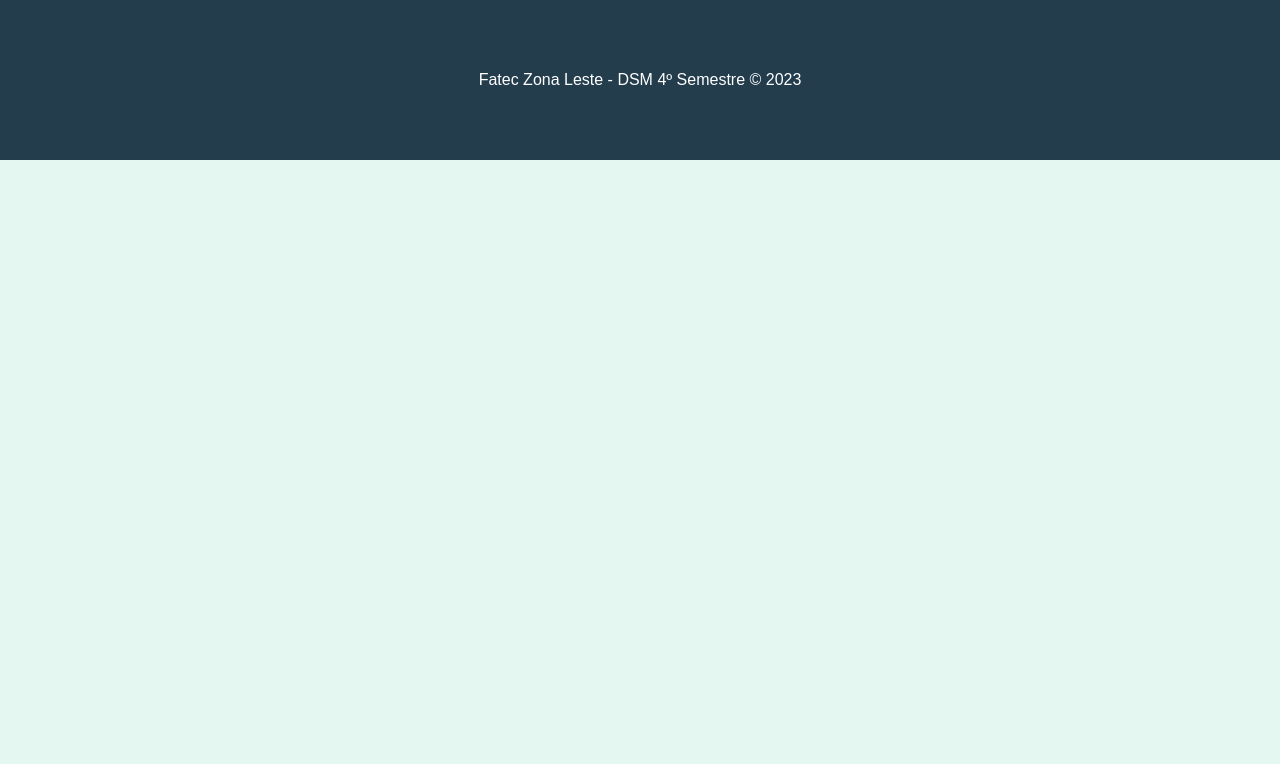
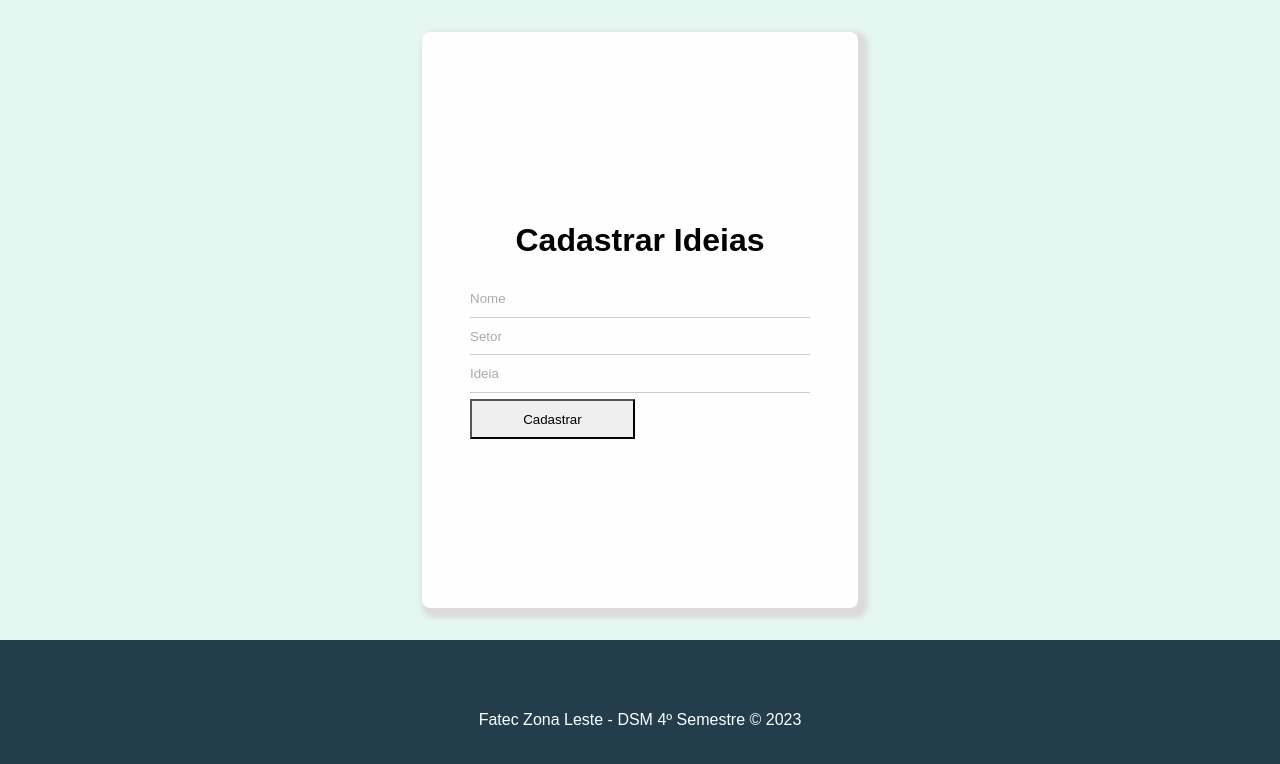
Before and after one commit to alanserafim/react-lessons, a React (Create React App) app in the folder Fatec/crud-app/: page /create in a window 1280 px wide. Shown: the top 764 px of the page. Built offline with nearby package versions, Linux system fonts and the light colour scheme; no server answers; a web font is replaced by a local one.

Commit message:
firestore conection

```diff
--- a/Fatec/crud-app/src/App.js
+++ b/Fatec/crud-app/src/App.js
@@ -10,6 +10,7 @@ import { useState, useEffect } from 'react';
 import { AuthProvider } from './context/AuthContext'
 import { useAuthentication } from './hooks/useAuthentication'
 import { onAuthStateChanged } from 'firebase/auth'
+import Create from './pages/Crud/Create';
 
 function App() {
   const [user, setUser] = useState(undefined)
@@ -35,7 +36,7 @@ function App() {
           <Route path='/perfil' element={user ? <Perfil /> : <Navigate to='/' />} />
           <Route path='/' element={!user ? <Home /> : <Navigate to='/perfil' />} />
           <Route path='/cadastro' element={<Cadastro />} />
-
+          <Route path='/create' element={<Create />} />
         </Routes>
       </BrowserRouter>
       <Footer />
--- a/Fatec/crud-app/src/components/Navbar/Navbar.jsx
+++ b/Fatec/crud-app/src/components/Navbar/Navbar.jsx
@@ -17,8 +17,12 @@ const Navbar = () => {
           <li>
             <NavLink to="/perfil">Perfil</NavLink>
           </li>
+          <li>
+          <NavLink to="/create"><button>Create</button></NavLink>
+          </li>
+          <li>
           <NavLink to="/" onClick={logout}><button>Sair</button></NavLink>
-
+          </li>
         </ul>
       }
     </nav>
--- a/Fatec/crud-app/src/firebase/config.js
+++ b/Fatec/crud-app/src/firebase/config.js
@@ -1,6 +1,7 @@
 
 import { initializeApp } from "firebase/app";
 import { getAuth } from "firebase/auth";
+import { getFirestore } from "firebase/firestore";
 
 // Your web app's Firebase configuration
 const firebaseConfig = {
@@ -16,4 +17,7 @@ const firebaseConfig = {
 const app = initializeApp(firebaseConfig);
 const authentication = getAuth(app);
 
-export {authentication}
+//Firestore
+const db = getFirestore(app);
+
+export { authentication, db}
--- /dev/null
+++ b/Fatec/crud-app/src/pages/Crud/Create.jsx
@@ -0,0 +1,61 @@
+import React, { useState } from "react";
+import { db } from "../../firebase/config";
+import { collection, addDoc } from "firebase/firestore";
+import style from "./Create.module.css"
+
+
+const Create = () => {
+
+  const [usuarioNome, setUsuarioNome] = useState("");
+  const [setor, setSetor] = useState("");
+  const [ideia, setIdeia] = useState("");
+
+  const submit = async (e) => {
+    e.preventDefault();
+    try {
+        const docRef = await addDoc(collection(db, "ideias"), {
+            nome: usuarioNome,
+            setor: setor,
+            ideia : ideia
+        });
+        console.log("Document written with ID: ", docRef.id);
+      } catch (e) {
+        console.error("Error adding document: ", e);
+      }
+
+    setUsuarioNome("");
+    setSetor("");
+    setIdeia("");
+  };
+
+  return (
+    <div>
+      <div className={style.ideia}>
+        <form className={style.ideaForm} onSubmit={submit}>
+        <h1>Cadastrar Ideias</h1>
+        <input
+          type="text"
+          placeholder="Nome"
+          value={usuarioNome}
+          onChange={(e) => setUsuarioNome(e.target.value)}
+        />
+        <input
+          type="text"
+          placeholder="Setor"
+          value={setor}
+          onChange={(e) => setSetor(e.target.value)}
+        />
+        <input
+          type="text"
+          placeholder="Ideia"
+          value={ideia}
+          onChange={(e) => setIdeia(e.target.value)}
+        />
+        <button type="submit">Cadastrar</button>
+        </form>
+      </div>
+    </div>
+  );
+}
+
+export default Create;
--- /dev/null
+++ b/Fatec/crud-app/src/pages/Crud/Create.module.css
@@ -0,0 +1,28 @@
+.ideia {
+    text-align: center;
+    display: flex;
+    justify-content: center;
+    align-items: center;
+    height: 80vh;
+}
+
+
+
+.ideaForm {
+    display: flex;
+    flex-direction: column;
+    justify-content: center;
+    height: 60vh;
+    width: 340px;
+    background-color: #fefefe;
+    border-radius: 8px;
+    box-shadow: 5px 5px 5px 5px rgb(219, 219, 219);
+    padding: 3em;
+}
+
+.ideia button {
+    margin-top: .5em;
+    height: 5vh;
+    width: 48.5%;
+    border-radius: 0;
+}
```
Also changed, not shown: Fatec/crud-app/src/pages/Crud/Delete.jsx (added), Fatec/crud-app/src/pages/Crud/Read.jsx (added), Fatec/crud-app/src/pages/Crud/Update.jsx (added).
